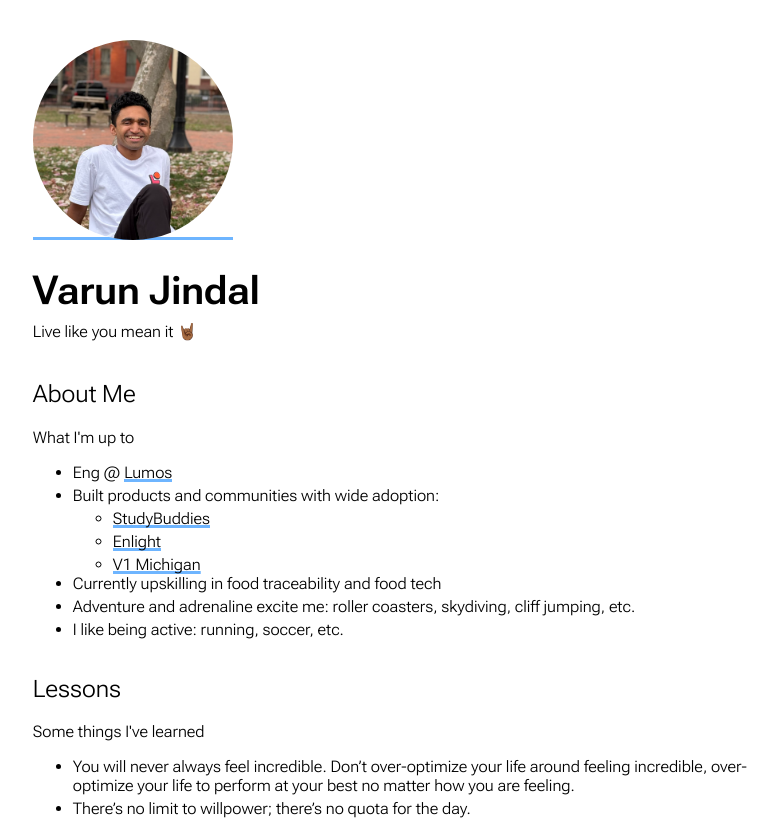
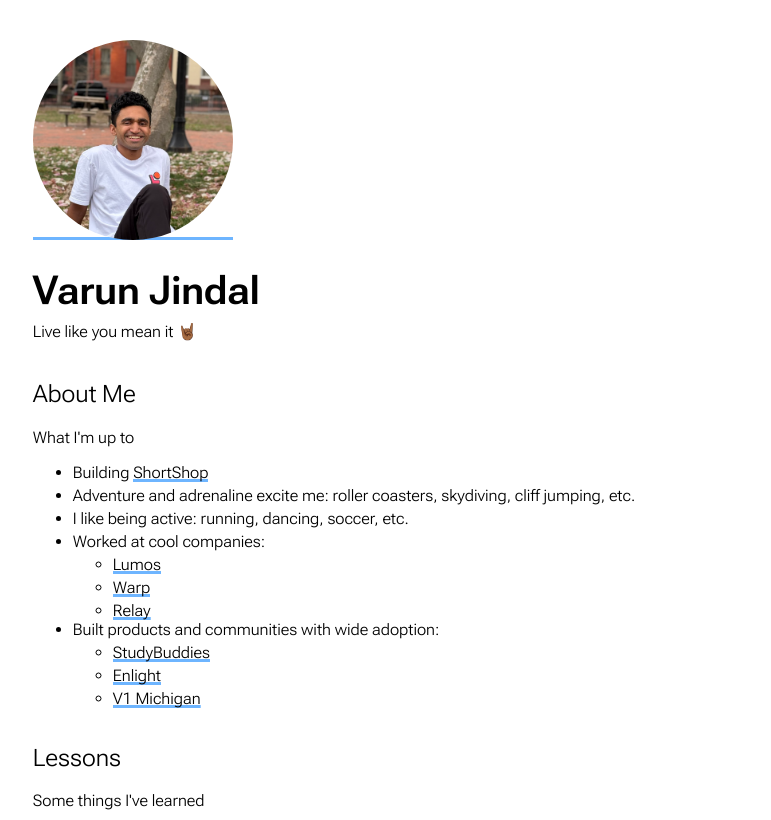
Before and after one commit to vjindal0112/website, a Next.js app: page / in a window 1280 px wide. Shown: the top 820 px of the page, without its empty margins (228-999 px from the left). Built offline with nearby package versions, Linux system fonts and the light colour scheme.

Commit message:
fe: update copy

```diff
--- a/pages/index.tsx
+++ b/pages/index.tsx
@@ -12,8 +12,22 @@ const IndexPage = () => (
     <p>What I'm up to</p>
     <ul>
       <li>
-        Eng @ <Link href="https://lumos.com">Lumos</Link>
+        Building <Link href="https://short.shop">ShortShop</Link>
       </li>
+      <li>Adventure and adrenaline excite me: roller coasters, skydiving, cliff jumping, etc.</li>
+      <li>I like being active: running, dancing, soccer, etc.</li>
+      <li>Worked at cool companies:</li>
+      <ul>
+        <li>
+          <Link href="https://lumos.com">Lumos</Link>
+        </li>
+        <li>
+          <Link href="https://warp.dev">Warp</Link>
+        </li>
+        <li>
+          <Link href="https://relay.app">Relay</Link>
+        </li>
+      </ul>
       <li>Built products and communities with wide adoption:</li>
       <ul>
         <li>
@@ -26,11 +40,6 @@ const IndexPage = () => (
           <Link href="https://v1michigan.com/">V1 Michigan</Link>
         </li>
       </ul>
-      <li>
-        Currently upskilling in food traceability and food tech
-      </li>
-      <li>Adventure and adrenaline excite me: roller coasters, skydiving, cliff jumping, etc.</li>
-      <li>I like being active: running, soccer, etc.</li>
     </ul>
     <h2>Lessons</h2>
     <p>Some things I've learned</p>
@@ -45,8 +54,8 @@ const IndexPage = () => (
       <li>Single-minded focus is your superpower. Learn to harness it.</li>
       <li>Inspiration is fleeting, act on it immediately. </li>
       <li>
-        The mismatch of how difficult you expect something to be and how hard it is in reality is the source of most
-        of your anger and frustration.
+        The mismatch of how difficult you expect something to be and how hard it is in reality is the source of most of
+        your anger and frustration.
       </li>
       <li>Friendship, at its core, is mutual mentorship.</li>
       <li>
```
